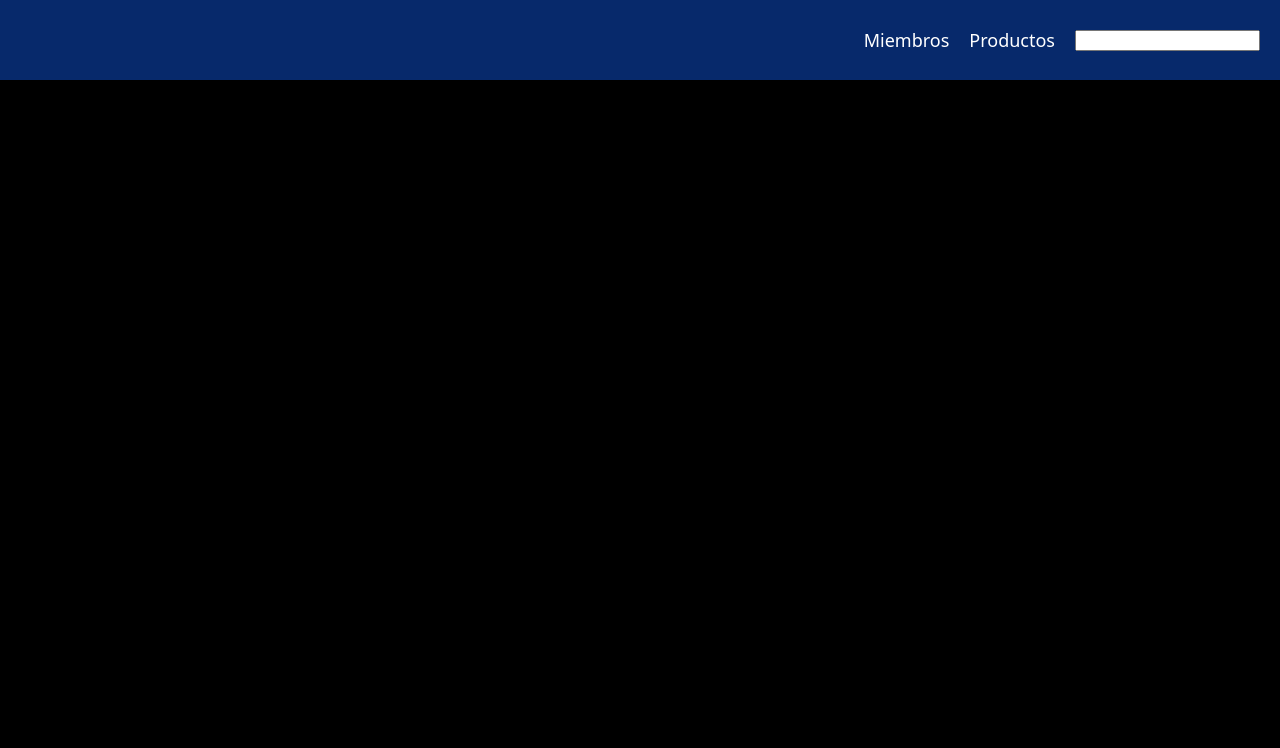
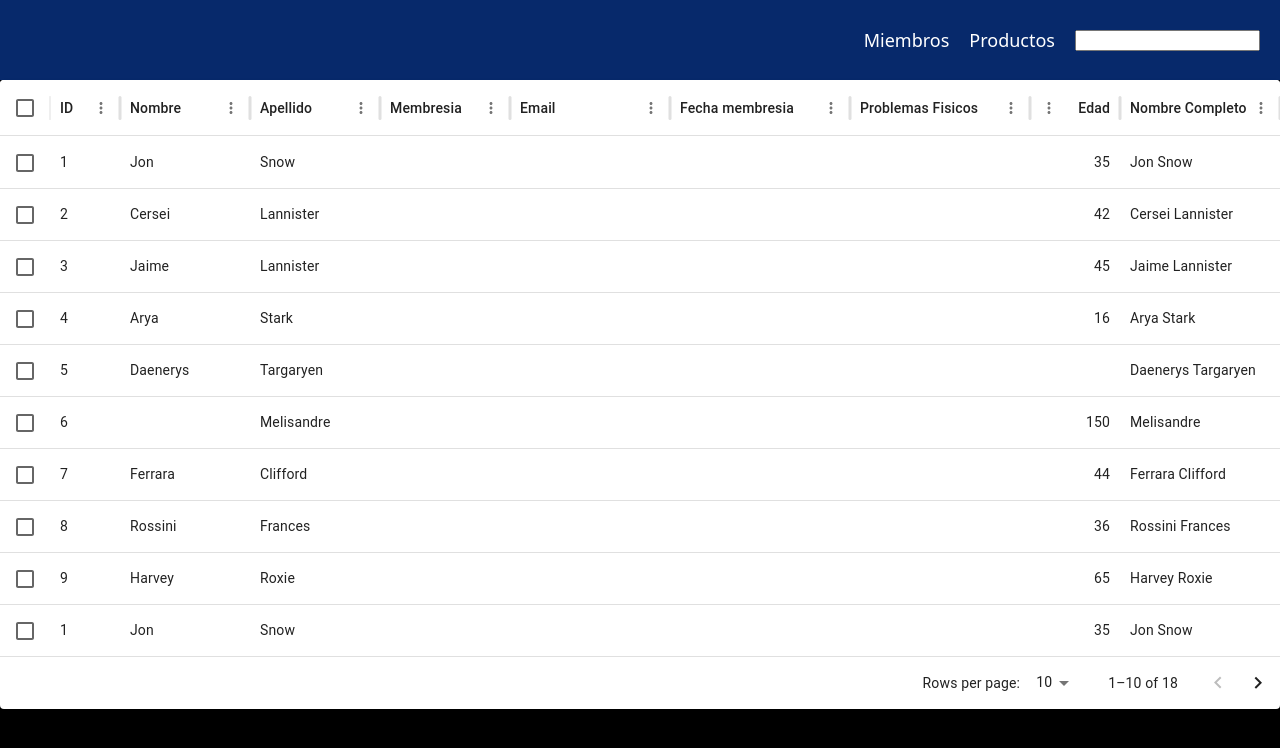
Before and after one commit to Namilog7/gym-app, a Next.js app: page /admin in a window 1280 px wide. Shown: the top 748 px of the page. Built offline with nearby package versions, Linux system fonts and the light colour scheme.

Commit message:
tabla miembros

```diff
--- a/package.json
+++ b/package.json
@@ -9,6 +9,10 @@
     "lint": "next lint"
   },
   "dependencies": {
+    "@emotion/react": "^11.13.3",
+    "@emotion/styled": "^11.13.0",
+    "@mui/material": "^6.1.0",
+    "@mui/x-data-grid": "^7.17.0",
     "@prisma/client": "^5.19.0",
     "next": "14.2.5",
     "next-auth": "^4.24.7",
--- /dev/null
+++ b/src/app/admin/components/DataTable.tsx
@@ -0,0 +1,66 @@
+"use client"
+import * as React from 'react';
+import { DataGrid, GridColDef } from '@mui/x-data-grid';
+import Paper from '@mui/material/Paper';
+
+const columns: GridColDef[] = [
+    { field: 'id', headerName: 'ID', width: 70 },
+    { field: 'firstName', headerName: 'Nombre', width: 130 },
+    { field: 'lastName', headerName: 'Apellido', width: 130 },
+    { field: "payment", headerName: "Membresia", width: 130 },
+    { field: "email", headerName: "Email", width: 160 },
+    { field: "paymentday", headerName: "Fecha membresia", width: 180 },
+    { field: "problems", headerName: "Problemas Fisicos", width: 180 },
+    {
+        field: 'age',
+        headerName: 'Edad',
+        type: 'number',
+        width: 90,
+    },
+    {
+        field: 'fullName',
+        headerName: 'Nombre Completo',
+        description: 'This column has a value getter and is not sortable.',
+        sortable: false,
+        width: 160,
+        valueGetter: (value, row) => `${row.firstName || ''} ${row.lastName || ''}`,
+    },
+];
+
+const rows = [
+    { id: 1, lastName: 'Snow', firstName: 'Jon', age: 35 },
+    { id: 2, lastName: 'Lannister', firstName: 'Cersei', age: 42 },
+    { id: 3, lastName: 'Lannister', firstName: 'Jaime', age: 45 },
+    { id: 4, lastName: 'Stark', firstName: 'Arya', age: 16 },
+    { id: 5, lastName: 'Targaryen', firstName: 'Daenerys', age: null },
+    { id: 6, lastName: 'Melisandre', firstName: "Enano maldito", age: 150 },
+    { id: 7, lastName: 'Clifford', firstName: 'Ferrara', age: 44 },
+    { id: 8, lastName: 'Frances', firstName: 'Rossini', age: 36 },
+    { id: 9, lastName: 'Roxie', firstName: 'Harvey', age: 65 },
+    { id: 1, lastName: 'Snow', firstName: 'Jon', age: 35 },
+    { id: 2, lastName: 'Lannister', firstName: 'Cersei', age: 42 },
+    { id: 3, lastName: 'Lannister', firstName: 'Jaime', age: 45 },
+    { id: 4, lastName: 'Stark', firstName: 'Arya', age: 16 },
+    { id: 5, lastName: 'Targaryen', firstName: 'Daenerys', age: null },
+    { id: 6, lastName: 'Melisandre', firstName: null, age: 150 },
+    { id: 7, lastName: 'Clifford', firstName: 'Ferrara', age: 44 },
+    { id: 8, lastName: 'Frances', firstName: 'Rossini', age: 36 },
+    { id: 9, lastName: 'Roxie', firstName: 'Harvey', age: 65 },
+];
+
+const paginationModel = { page: 0, pageSize: 10 };
+
+export default function DataTable() {
+    return (
+        <Paper sx={{ height: "100%", width: '100%' }}>
+            <DataGrid
+                rows={rows}
+                columns={columns}
+                initialState={{ pagination: { paginationModel } }}
+                pageSizeOptions={[5, 10]}
+                checkboxSelection
+                sx={{ border: 0 }}
+            />
+        </Paper>
+    );
+}
--- a/src/app/admin/components/NavAdmin.tsx
+++ b/src/app/admin/components/NavAdmin.tsx
@@ -1,4 +1,5 @@
 "use client"
+
 
 export const NavAdmin = () => {
 
--- a/src/app/admin/layout.tsx
+++ b/src/app/admin/layout.tsx
@@ -1,9 +1,12 @@
 import { NavAdmin } from "./components/NavAdmin";
 
-export default function Layout() {
+export default function Layout({ children }: Readonly<{
+    children: React.ReactNode;
+}>) {
     return (
         <>
             <NavAdmin />
+            {children}
         </>
     )
 }
--- a/src/app/admin/page.tsx
+++ b/src/app/admin/page.tsx
@@ -1,9 +1,9 @@
-
+import DataTable from "./components/DataTable"
 
 export default function AdminDash() {
     return (
         <>
-            Hola Admin
+            <DataTable />
         </>
     )
 }
```
Also changed, not shown: 2 other files (tests, documents, lock files or other folders).
